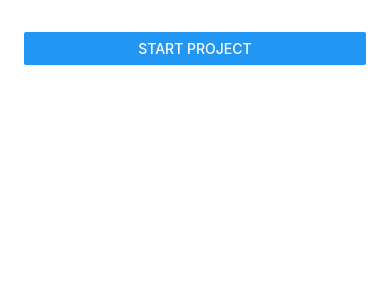
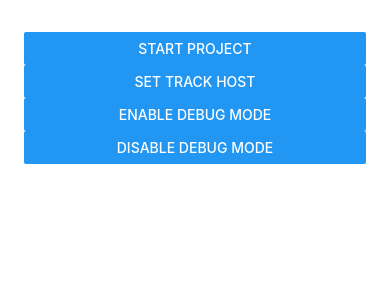
Before and after one commit to growingio/react-native-growing-cdp, a React Native app in the folder example/: screen / in a window 390 px wide. Shown: the top 300 px of the page. Built offline with nearby package versions, Linux system fonts and the light colour scheme; what react-native would draw is missing.

Commit message:
[MDF] README

```diff
--- a/example/App.js
+++ b/example/App.js
@@ -39,8 +39,28 @@ const App: () => React$Node = () => {
               title = "Start Project"
               onPress={() =>
                 NativeModules.GrowingCDP.startWithProjectId("projectId", "dataSourceId")
-            }
-            >
+            }>
+            </Button>
+
+            <Button
+              title = "Set Track Host"
+              onPress={() =>
+                NativeModules.GrowingCDP.setTrackerHost("host")
+            }>
+            </Button>
+
+            <Button
+              title = "Enable Debug Mode"
+              onPress={() =>
+                NativeModules.GrowingCDP.setEnableDebugMode(true)
+            }>
+            </Button>
+
+            <Button
+              title = "Disable Debug Mode"
+              onPress={() =>
+                NativeModules.GrowingCDP.setEnableDebugMode(false)
+            }>
             </Button>
 
           </View>
```
Also changed, not shown: 2 other files (tests, documents, lock files or other folders).
